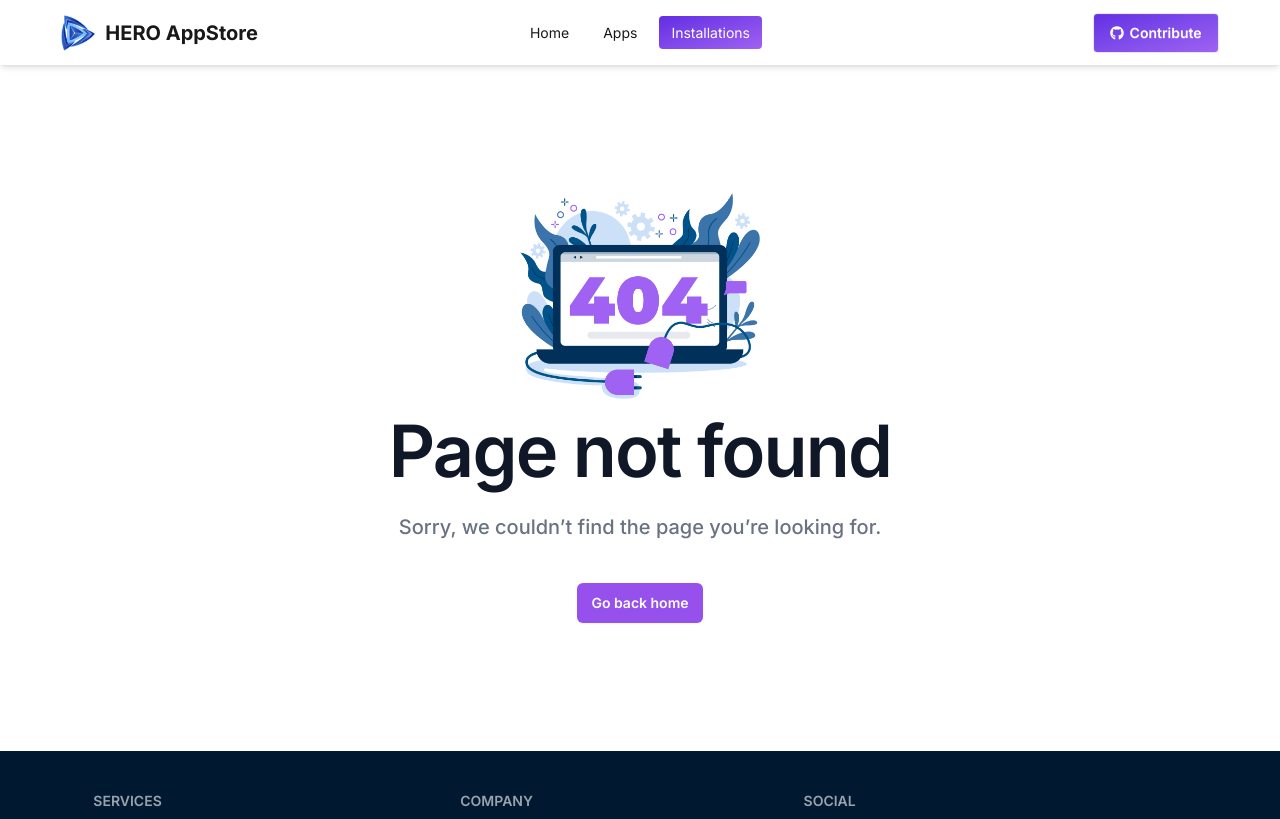
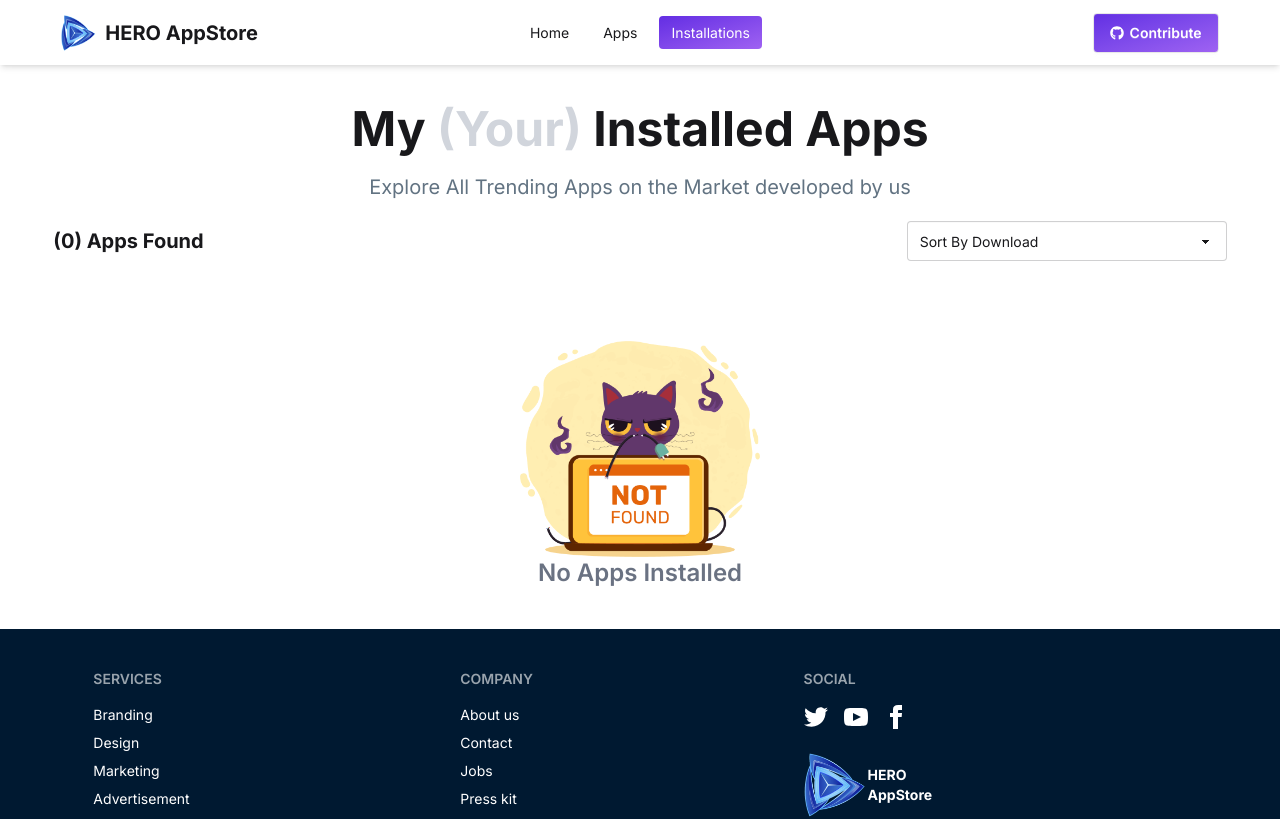
Before and after one commit to SMDpHeroB12/Hero-App-Store-MR, a React (Vite) app: page /installations in a window 1280 px wide. Shown: the top 819 px of the page. Built offline with nearby package versions, Linux system fonts and the light colour scheme.

Commit message:
Added Installations route with sort and un-installation feature

```diff
--- a/src/Components/AppCard.jsx
+++ b/src/Components/AppCard.jsx
@@ -5,11 +5,8 @@ import formatNumber from "../Utils/Utils";
 const AppCard = ({ app }) => {
   const { title, image, ratingAvg, downloads, id } = app;
   return (
-    <div>
-      <Link
-        to={`/app/${id}`}
-        className="card bg-base-100 hover:scale-105 transition "
-      >
+    <div className="">
+      <Link to={`/app/${id}`} className="card bg-base-100  ">
         <figure className=" bg-blue-100 h-60 rounded-xl overflow-hidden transition ease-in-out">
           <img className=" object-contain" src={image} alt="AppIcon" />
         </figure>
--- a/src/Pages/AppDetails.jsx
+++ b/src/Pages/AppDetails.jsx
@@ -66,7 +66,7 @@ const AppDetails = () => {
     <div className="sm:w-11/12 mx-auto ">
       <div className="card mt-20 flex flex-col sm:flex-row ">
         <figure className="sm:bg-blue-100 sm:h-80 sm:w-96 sm:m-5 rounded-xl overflow-hidden transition ease-in-out sm:border border-[#0000001f]">
-          <img className="w-full object-contain" src={image} alt="AppIcon" />
+          <img className="h-full object-contain" src={image} alt="AppIcon" />
         </figure>
 
         <div className="sm:w-full mb-10 space-y-4 p-8 border border-[#0000001f]">
@@ -75,23 +75,25 @@ const AppDetails = () => {
             Developed by <span className="font-semibold">{companyName}</span>
           </p>
 
-          <div className="grid md:grid-cols-3 h-screen md:h-25 lg:w-[70%]">
-            <div className="text-[#00D390] flex flex-col gap-2 justify-center items-center">
+          <div className="grid grid-cols-3 md:h-25 lg:w-[70%] gap-2 sm:mb-15">
+            <div className="text-[#00D390] flex flex-col gap-2 justify-center items-center border rounded-md  ">
               <FaDownload className="w-20 h-10" />
-              <p className="text-black">Downloads</p>
-              <span className="font-bold text-3xl text-black">
+              <p className="text-black text-center">Downloads</p>
+              <span className="font-bold text-xl md:text-2xl text-black">
                 {formatNumber(downloads)}
               </span>
             </div>
-            <div className="text-[#ffd000] flex flex-col gap-2 justify-center items-center">
+            <div className="text-[#ffd000] flex flex-col gap-2 justify-center items-center border rounded-md ">
               <FaStar className="w-20 h-10" />
-              <p className="text-black ">Average Ratings</p>
-              <span className="font-bold text-3xl text-black">{ratingAvg}</span>
+              <p className="text-black text-center">Average Ratings</p>
+              <span className="font-bold text-xl md:text-2xl text-black">
+                {ratingAvg}
+              </span>
             </div>
-            <div className="text-[#632EE3] flex flex-col gap-2 items-center justify-center">
+            <div className="text-[#632EE3] flex flex-col gap-2 items-center justify-center border rounded-md p-3">
               <MdReviews className="w-20 h-10" />
-              <p className="text-text-black">Total Reviews</p>
-              <span className="font-bold text-3xl text-black">
+              <p className="text-black text-center">Total Reviews</p>
+              <span className="font-bold text-xl md:text-2xl text-black">
                 {formatNumber(reviews)}
               </span>
             </div>
--- a/src/Pages/Apps.jsx
+++ b/src/Pages/Apps.jsx
@@ -64,7 +64,7 @@ const Apps = () => {
         </label>
       </div>
 
-      <div className="w-11/12 mx-auto pb-10 text-center">
+      <div className="w-11/12 mx-auto pb-10 text-center ">
         {loading || searchLoading ? (
           <LoadingSpinner count="30" />
         ) : searchedApps.length === 0 ? (
@@ -77,7 +77,7 @@ const Apps = () => {
             {searchedApps.map((app) => (
               <div
                 key={app.id}
-                className="border border-gray-200 bg-white rounded-md p-5 shadow-sm hover:shadow-md transition"
+                className="border border-gray-200 hover:scale-102 transition bg-white rounded-md p-5 shadow-sm hover:shadow-md transition"
               >
                 <AppCard app={app} />
               </div>
--- a/src/Pages/Home.jsx
+++ b/src/Pages/Home.jsx
@@ -10,7 +10,7 @@ const Home = () => {
   const trendingApps = apps.slice(0, 8);
 
   return (
-    <div className="">
+    <div className="bg-[#f5f5f5]">
       <Banner />
       <div className="text-center">
         <h1 className="text-3xl sm:text-5xl font-bold"> Trending Apps</h1>
@@ -18,15 +18,15 @@ const Home = () => {
           Explore All Trending Apps on the Market developed by us
         </p>
       </div>
-      <div className="w-11/12 mx-auto text-center pb-10">
+      <div className="w-11/12 mx-auto text-center pb-10 ">
         {loading ? (
           <LoadingSpinner count="8" />
         ) : (
-          <div className="grid grid-cols-1 sm:grid-cols-2 md:grid-cols-3 lg:grid-cols-4 gap-4">
+          <div className="grid grid-cols-1 sm:grid-cols-2 md:grid-cols-3 lg:grid-cols-4 gap-4 ">
             {trendingApps.map((app) => (
               <div
                 key={app.id}
-                className="border border-[#ffffffa5] bg-white rounded-md p-5"
+                className="border border-[#ffffffa5] hover:scale-102 transition bg-white rounded-md p-5"
               >
                 <AppCard app={app} />
               </div>
--- /dev/null
+++ b/src/Pages/Installations.jsx
@@ -0,0 +1,110 @@
+import { useState } from "react";
+import { MdOutlineFileDownload } from "react-icons/md";
+import formatNumber from "../Utils/Utils";
+import { FaStar } from "react-icons/fa";
+import { toast } from "react-hot-toast";
+import { loadInstallation } from "../Utils/LocalStorage";
+import notFoundImg from "../assets/App-Error.png";
+import { GrStorage } from "react-icons/gr";
+
+const Installations = () => {
+  const [install, setInstall] = useState(() => loadInstallation());
+  const [sortOrder, setSortOrder] = useState("none");
+
+  let sortedItem = [...install];
+
+  if (sortOrder === "asc") {
+    sortedItem.sort((a, b) => a.downloads - b.downloads);
+  } else if (sortOrder === "dsc") {
+    sortedItem.sort((a, b) => b.downloads - a.downloads);
+  }
+
+  const handleRemove = (id) => {
+    const existingList = JSON.parse(localStorage.getItem("install")) || [];
+    let updatedList = existingList.filter((a) => a.id !== id);
+
+    setInstall(updatedList);
+    localStorage.setItem("install", JSON.stringify(updatedList));
+
+    toast.success("App Uninstalled Successfully!", {
+      style: {
+        marginTop: "50px",
+      },
+    });
+  };
+
+  return (
+    <div>
+      <div className="text-center mt-10">
+        <h1 className="text-3xl sm:text-5xl font-bold">
+          My <span className="text-gray-300">(Your)</span> Installed Apps
+        </h1>
+        <p className="text-xl py-5 text-[#627382] px-5">
+          Explore All Trending Apps on the Market developed by us
+        </p>
+      </div>
+      <div className=" w-11/12 mx-auto pb-10 flex justify-between items-center ">
+        <h1 className="font-bold text-xl">({install.length}) Apps Found </h1>
+
+        <label className="form-control w-full max-w-xs">
+          <select
+            className="select select-bordered "
+            value={sortOrder}
+            onChange={(e) => setSortOrder(e.target.value)}
+          >
+            <option value="none">Sort By Download</option>
+            <option value="asc">Low - High</option>
+            <option value="dsc">High - Low</option>
+          </select>
+        </label>
+      </div>
+
+      {sortedItem.length === 0 ? (
+        <div className="text-2xl font-semibold text-gray-500 py-10 flex flex-col justify-center items-center">
+          <img className="w-60" src={notFoundImg} alt="" />
+          <h2>No Apps Installed</h2>
+        </div>
+      ) : (
+        <section className="space-y-3 pb-5 w-11/12 mx-auto">
+          {sortedItem.map((a) => (
+            <div
+              key={a.id}
+              className="card card-side bg-base-100 shadow-sm h-32 hover:scale-101 transition"
+            >
+              <figure>
+                <img src={a.image} alt={a.title} />
+              </figure>
+              <div className="card-body flex justify-around">
+                <h2 className="card-title">{a.title}</h2>
+                <div className="flex gap-4 ">
+                  <div className="flex font-semibold text-[#00D390] items-center">
+                    <MdOutlineFileDownload />
+                    <span className="pl-1">{formatNumber(a.downloads)}</span>
+                  </div>
+                  <div className="flex font-semibold text-[#FF8811] items-center">
+                    <FaStar />
+                    <span className="pl-1">{a.ratingAvg}</span>
+                  </div>
+                  <div className="flex font-semibold text-[#627382] items-center">
+                    <GrStorage />
+                    <span className="pl-1">{a.size} MB</span>
+                  </div>
+                </div>
+              </div>
+              <div className="card-actions flex items-center pr-8">
+                <button
+                  onClick={() => handleRemove(a.id)}
+                  className="btn bg-[#00D390] text-white"
+                >
+                  Uninstall
+                </button>
+              </div>
+            </div>
+          ))}
+        </section>
+      )}
+    </div>
+  );
+};
+
+export default Installations;
--- a/src/Routes/Routes.jsx
+++ b/src/Routes/Routes.jsx
@@ -6,6 +6,7 @@ import FallbackSpinner from "../Components/FallbackSpinner";
 import Home from "../Pages/Home";
 import Apps from "../Pages/Apps";
 import AppDetails from "../Pages/AppDetails";
+import Installations from "../Pages/Installations";
 
 const router = createBrowserRouter([
   {
@@ -27,6 +28,10 @@ const router = createBrowserRouter([
         path: "/app/:id",
         element: <AppDetails />,
       },
+      {
+        path: "/installations",
+        element: <Installations />,
+      },
     ],
   },
 ]);
--- /dev/null
+++ b/src/Utils/LocalStorage.js
@@ -0,0 +1,9 @@
+export const loadInstallation = () => {
+  try {
+    const data = localStorage.getItem("install");
+    return data ? JSON.parse(data) : [];
+  } catch (err) {
+    console.log(err);
+    return [];
+  }
+};
```
